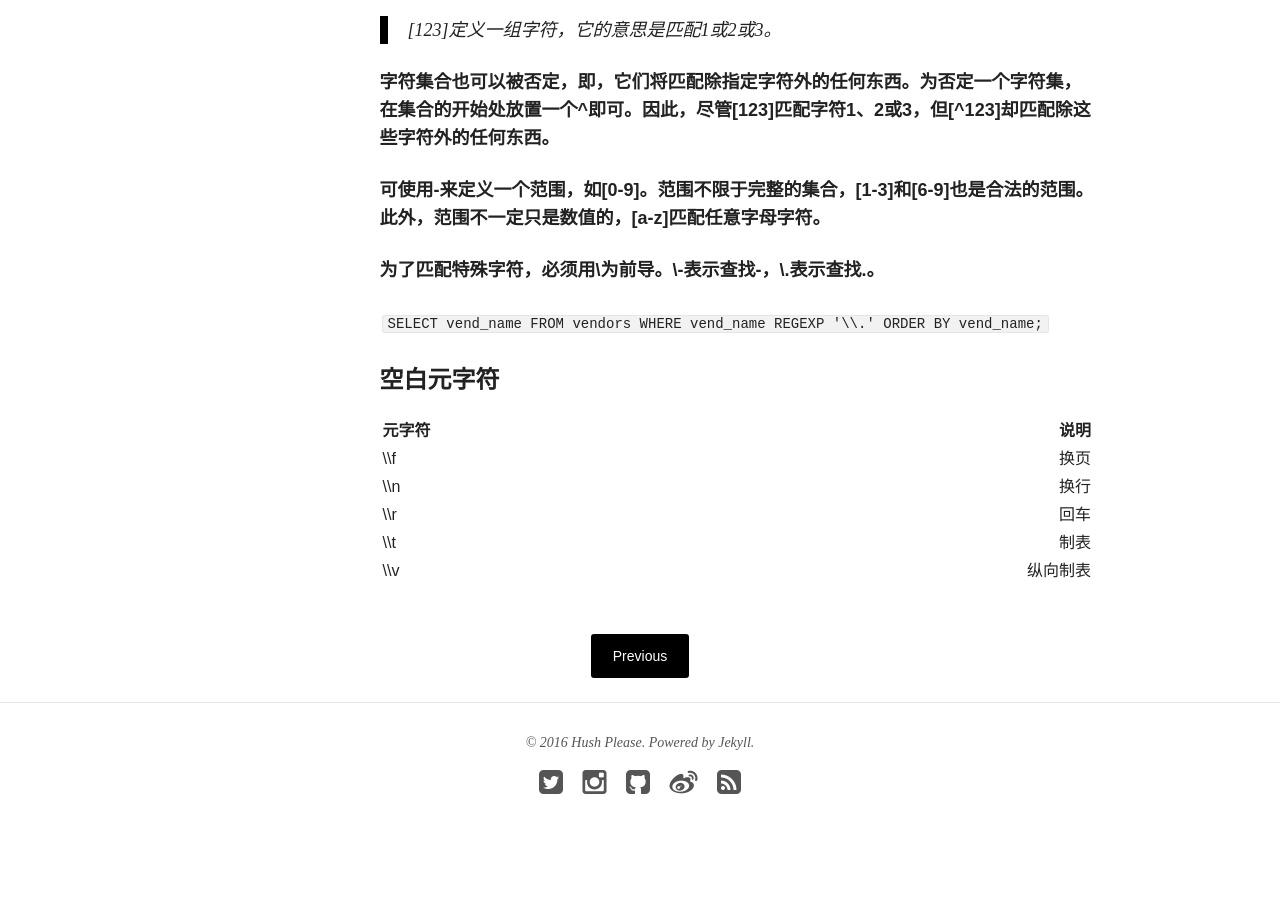
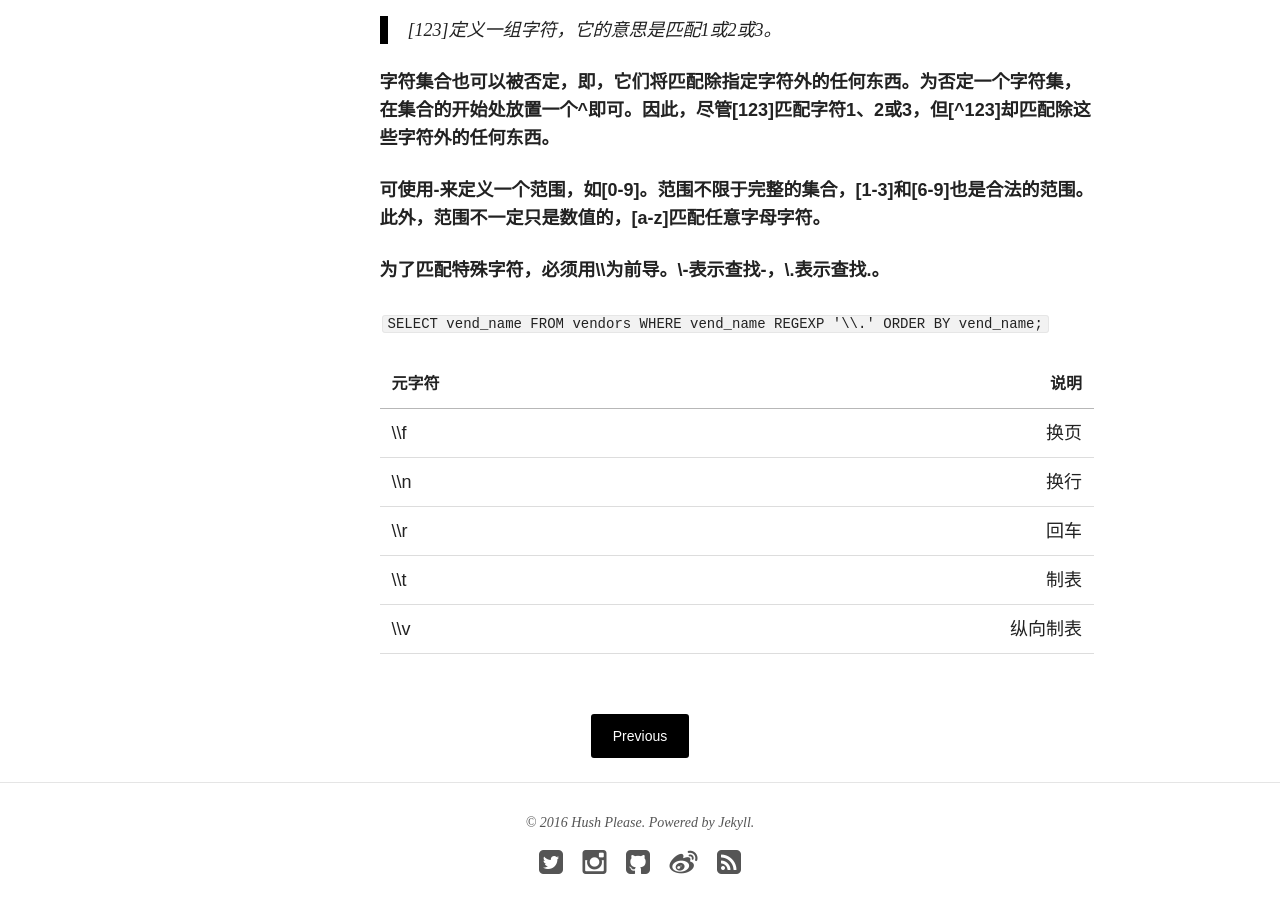
Before and after one commit to hushPlease/hushPlease.github.io, a Jekyll site: the page built from _posts/blog/2016-07-20-mysql-crash-course-take-down.md, in a window 1280 px wide and 900 px high, scrolled down 7670 px. Built offline with Jekyll 4.4.1, drawn with Linux system fonts in a browser that asks for light colours; nearby versions of some CDN libraries.

Commit message:
Update post.

```diff
--- a/_posts/blog/2016-07-20-mysql-crash-course-take-down.md
+++ b/_posts/blog/2016-07-20-mysql-crash-course-take-down.md
@@ -232,11 +232,9 @@ share: true
 
 **可使用-来定义一个范围，如[0-9]。范围不限于完整的集合，[1-3]和[6-9]也是合法的范围。此外，范围不一定只是数值的，[a-z]匹配任意字母字符。**
 
-**为了匹配特殊字符，必须用\\为前导。\\-表示查找-，\\.表示查找.。**
+**为了匹配特殊字符，必须用\\\为前导。\\\-表示查找-，\\\.表示查找.。**
 
 `SELECT vend_name FROM vendors WHERE vend_name REGEXP '\\.' ORDER BY vend_name;`
-
-#### 空白元字符
 
 | 元字符 | 说明 |
 |:--------|--------:|
@@ -245,3 +243,4 @@ share: true
 | \\\r | 回车 |
 | \\\t | 制表 |
 | \\\v | 纵向制表 |
+{: .table}
```
